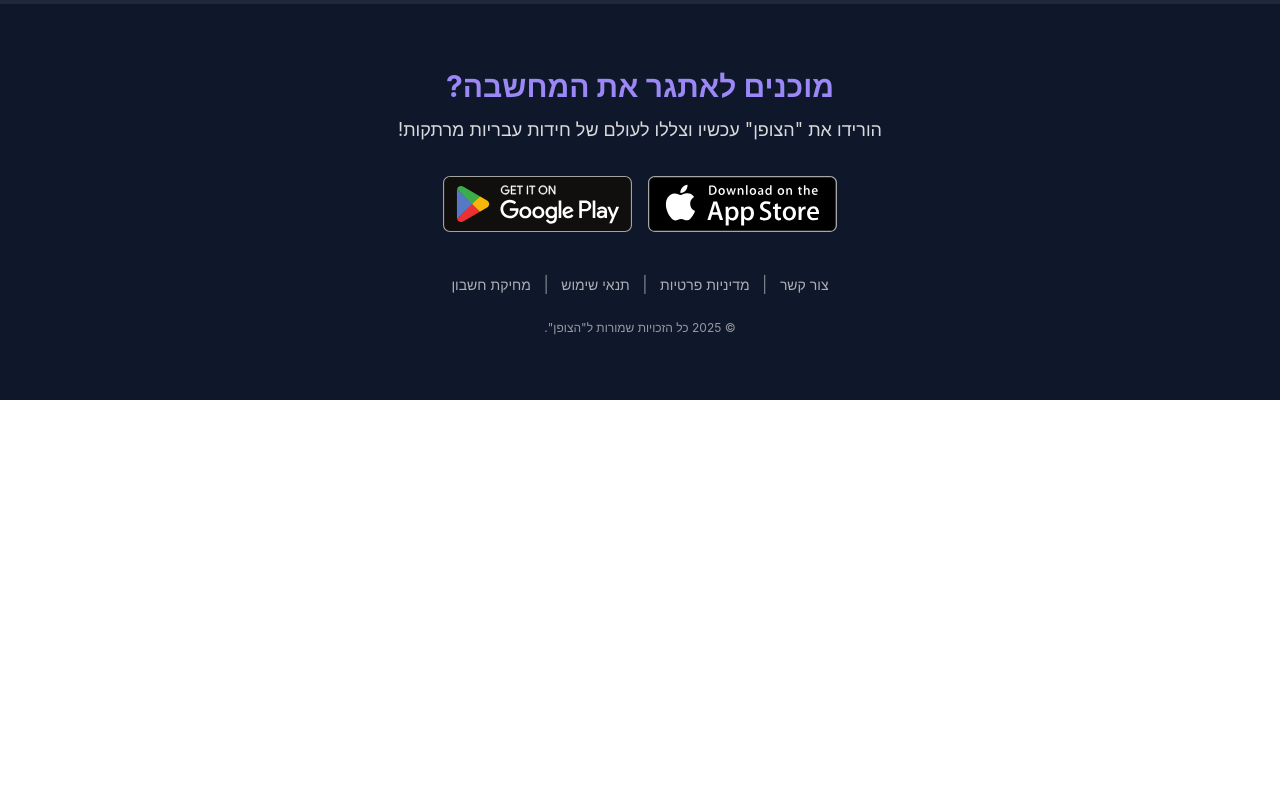
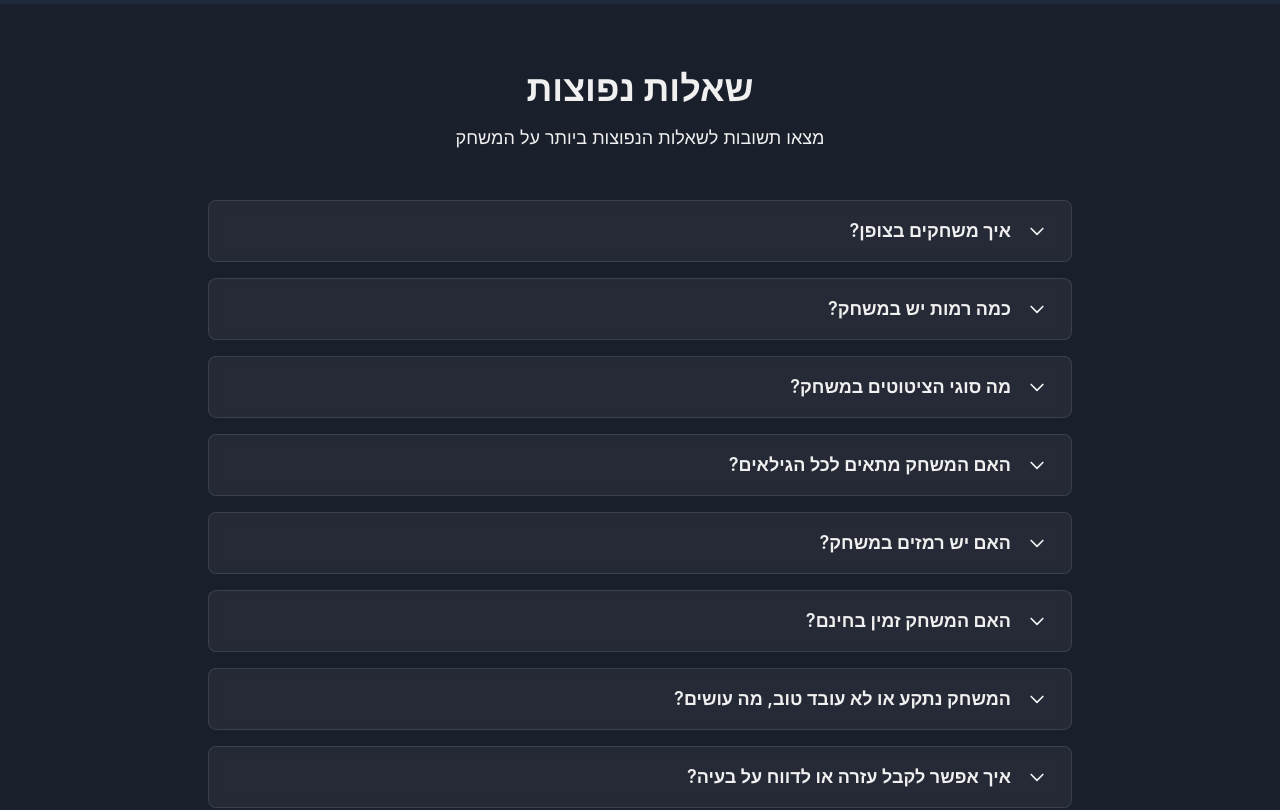
Before and after one commit to Galev01/hatzofen-website, a SvelteKit app: page / in a window 1280 px wide. Shown: the part 4160-4970 px from the top of the page. Before the commit the page ends 4560 px from the top, so only its background shows below. Built offline with nearby package versions, Linux system fonts and the light colour scheme; what tailwindcss-rtl would draw is missing.

Commit message:
Update workflow_state.md and +page.svelte to include FAQ section. Added animated dropdown FAQ component with 7 questions and integrated it into the main page layout for improved user experience.

```diff
--- /dev/null
+++ b/src/lib/components/landing/FAQ.svelte
@@ -0,0 +1,93 @@
+<script lang="ts">
+	let activeIndex: number | null = null;
+
+	const faqItems = [
+		{
+			question: "איך משחקים בצופן?",
+			answer: "בכל רמה תקבלו ציטוט מוצפן עם אותיות מעורבבות. המטרה שלכם היא לפענח את הציטוט על ידי החלפת האותיות במקומות הנכונים. השתמשו ברמזים ובהיגיון כדי לגלות את המשפט המקורי."
+		},
+		{
+			question: "כמה רמות יש במשחק?",
+			answer: "המשחק כולל מאות רמות מאתגרות, החל מרמות קלות למתחילים ועד לרמות מורכבות למומחים. אני מוסיף רמות חדשות באופן קבוע כדי לשמור על האתגר."
+		},
+		{
+			question: "מה סוגי הציטוטים במשחק?",
+			answer: "המשחק כולל ציטוטים מגוונים: פסוקים מהתנ\"ך, אמרות חז\"ל, ביטויים עממיים, שירים עבריים קלסיים, ואמרות של הוגי דעות ישראליים."
+		},
+		{
+			question: "האם המשחק מתאים לכל הגילאים?",
+			answer: "בהחלט! המשחק מתאים לכל בני המשפחה החל מגיל 10 ומעלה. הרמות הקלות מתאימות לילדים ובני נוער, בעוד שהרמות המתקדמות יאתגרו גם מבוגרים ואוהבי תרבות עברית."
+		},
+		{
+			question: "האם יש רמזים במשחק?",
+			answer: "כן! כל רמה כוללת מערכת רמזים מתקדמת: רמז על נושא הציטוט, חשיפת אות בודדת, או חשיפת מילה שלמה. הרמזים עוזרים לכם להתקדם גם ברמות הקשות ביותר."
+		},
+		{
+			question: "האם המשחק זמין בחינם?",
+			answer: "המשחק זמין להורדה בחינם עם מבחר רמות ללא תשלום."
+		},
+        {
+			question: "המשחק נתקע או לא עובד טוב, מה עושים?",
+			answer: "אני כאן כדי לפתור לכם את הבעיות, אני מפתח יחיד ולא תמיד יש לי זמן לטפל בהכל, אבל כל מה שתכתבו לי נרשם, ואני לוקח אותו איתי לפיתוח כמה שיותר מהר, באגים רציניים ובעיות יקבלו עדיפות עליונה"
+		},
+		{
+			question: "איך אפשר לקבל עזרה או לדווח על בעיה?",
+			answer: "אנחנו כאן לעזור! ניתן ליצור קשר איתנו דרך דף 'צור קשר' באתר, לשלוח אימייל ישירות, או לפנות אלינו ברשתות החברתיות. אנחנו מקפידים לענות במהירות לכל פניה."
+		}
+	];
+
+	function toggleFAQ(index: number) {
+		activeIndex = activeIndex === index ? null : index;
+	}
+</script>
+
+<section class="py-16 bg-gradient-to-b from-background to-background/95">
+	<div class="container mx-auto px-4 max-w-4xl">
+		<div class="text-center mb-12">
+			<h2 class="text-3xl md:text-4xl font-bold text-text-light mb-4">
+				שאלות נפוצות
+			</h2>
+			<p class="text-lg text-text-light/80 max-w-2xl mx-auto">
+				מצאו תשובות לשאלות הנפוצות ביותר על המשחק
+			</p>
+		</div>
+
+		<div class="space-y-4">
+			{#each faqItems as item, index}
+				<div class="bg-white/5 backdrop-blur-sm rounded-lg border border-white/10 overflow-hidden transition-all duration-300 hover:bg-white/10">
+					<button
+						class="w-full px-6 py-4 text-right flex items-center justify-between focus:outline-none focus:ring-2 focus:ring-primary/50 transition-colors duration-200"
+						on:click={() => toggleFAQ(index)}
+						aria-expanded={activeIndex === index}
+					>
+						<div class="flex items-center">
+							<svg
+								class="w-5 h-5 text-primary transition-transform duration-300 {activeIndex === index ? 'rotate-180' : ''}"
+								fill="none"
+								stroke="currentColor"
+								viewBox="0 0 24 24"
+							>
+								<path stroke-linecap="round" stroke-linejoin="round" stroke-width="2" d="M19 9l-7 7-7-7" />
+							</svg>
+						</div>
+						<h3 class="text-lg font-semibold text-text-light text-right flex-1 mr-4">
+							{item.question}
+						</h3>
+					</button>
+
+					<div
+						class="overflow-hidden transition-all duration-300 ease-in-out {activeIndex === index ? 'max-h-96 opacity-100' : 'max-h-0 opacity-0'}"
+					>
+						<div class="px-6 pb-4 pt-2">
+							<div class="border-t border-white/10 pt-4">
+								<p class="text-text-light/90 leading-relaxed text-right">
+									{item.answer}
+								</p>
+							</div>
+						</div>
+					</div>
+				</div>
+			{/each}
+		</div>
+	</div>
+</section>
--- a/src/routes/+page.svelte
+++ b/src/routes/+page.svelte
@@ -4,6 +4,7 @@
 	import FeaturesShowcase from '$lib/components/landing/FeaturesShowcase.svelte';
 	import VisualGallery from '$lib/components/landing/VisualGallery.svelte';
 	import DiscoverSection from '$lib/components/landing/DiscoverSection.svelte';
+	import FAQ from '$lib/components/landing/FAQ.svelte';
 	import PageFooter from '$lib/components/landing/PageFooter.svelte';
 </script>
 
@@ -18,6 +19,7 @@
 	<FeaturesShowcase />
 	<VisualGallery />
 	<DiscoverSection />
+	<FAQ />
 </main>
 
 <PageFooter />
```
Also changed, not shown: 25 other files (tests, documents, lock files or other folders).
